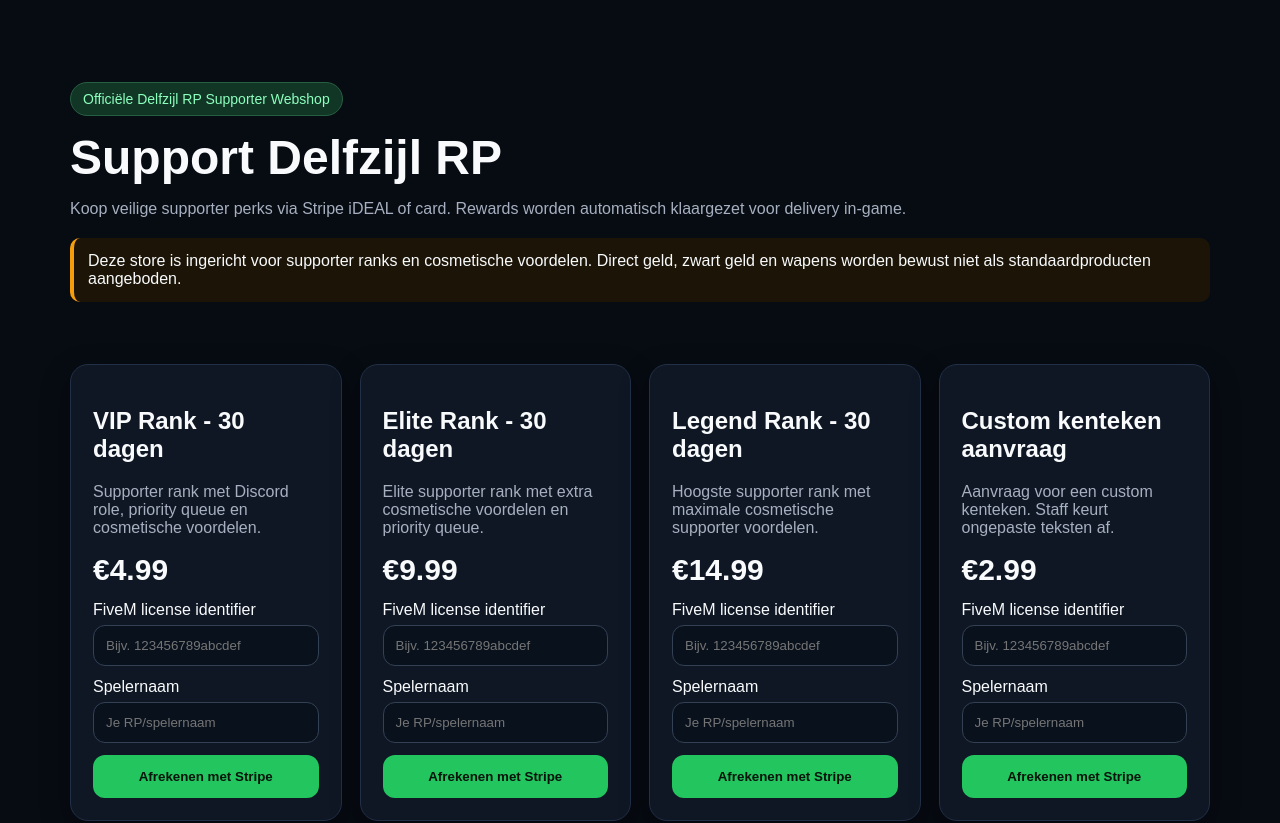
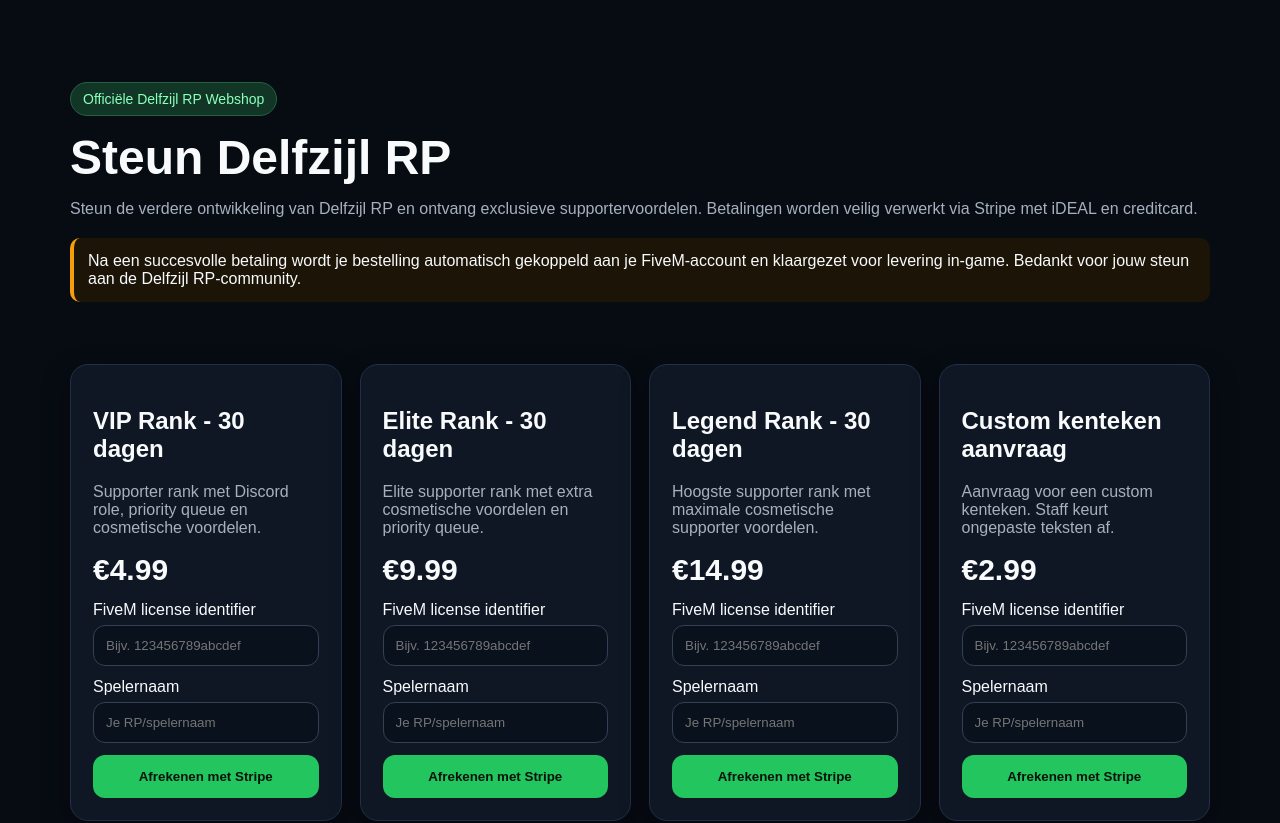
Before and after one commit to Jv420/Fivemdelfzijlrpstore, a Next.js app: page / in a window 1280 px wide. Shown: the top 823 px of the page. Built offline with nearby package versions, Linux system fonts and the light colour scheme.

Commit message:
Update live storefront introduction text

```diff
--- a/app/page.tsx
+++ b/app/page.tsx
@@ -4,10 +4,10 @@
   return (
     <main className="wrap">
       <section className="hero">
-        <span className="badge">Officiële Delfzijl RP Supporter Webshop</span>
-        <h1 className="title">Support Delfzijl RP</h1>
-        <p className="muted">Koop veilige supporter perks via Stripe iDEAL of card. Rewards worden automatisch klaargezet voor delivery in-game.</p>
-        <div className="notice">Deze store is ingericht voor supporter ranks en cosmetische voordelen. Direct geld, zwart geld en wapens worden bewust niet als standaardproducten aangeboden.</div>
+        <span className="badge">Officiële Delfzijl RP Webshop</span>
+        <h1 className="title">Steun Delfzijl RP</h1>
+        <p className="muted">Steun de verdere ontwikkeling van Delfzijl RP en ontvang exclusieve supportervoordelen. Betalingen worden veilig verwerkt via Stripe met iDEAL en creditcard.</p>
+        <div className="notice">Na een succesvolle betaling wordt je bestelling automatisch gekoppeld aan je FiveM-account en klaargezet voor levering in-game. Bedankt voor jouw steun aan de Delfzijl RP-community.</div>
       </section>
 
       <section className="grid">
```
